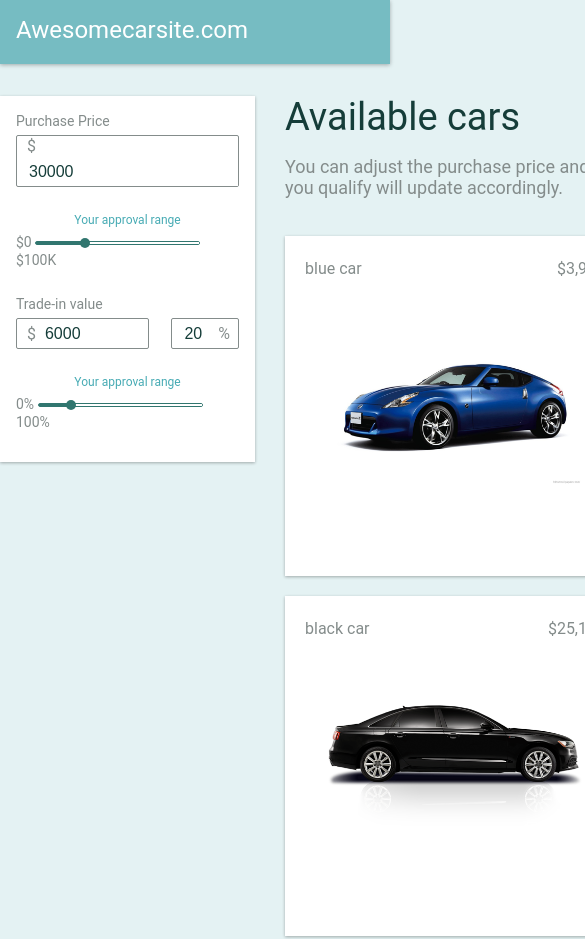
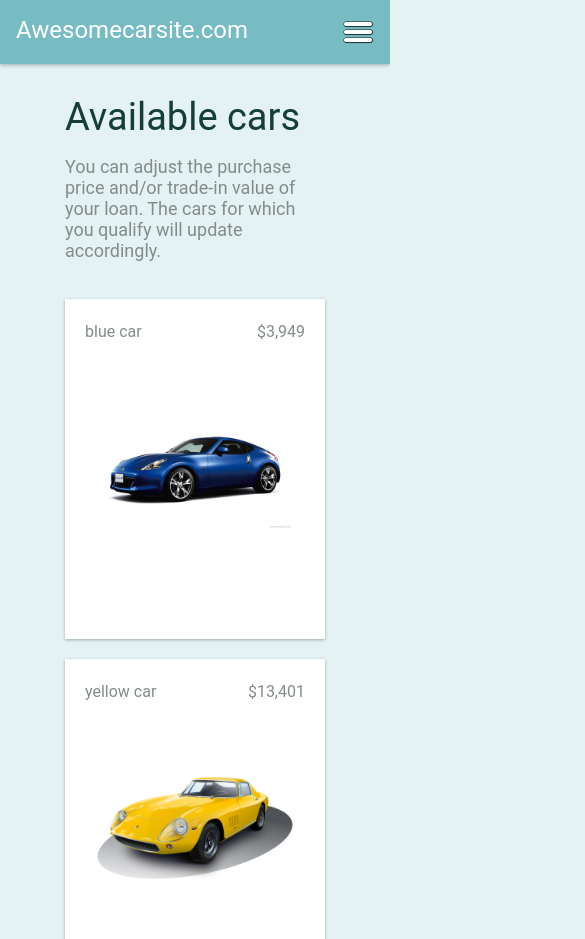
Before and after one commit to ephraimpei/awesome-cars, a plain HTML site: page index.html in a window 390 px wide. Shown: the top 939 px of the page, 585 px wide, since content can reach past the window. Drawn offline with nearby package versions, Linux system fonts and the light colour scheme.

Commit message:
mobile and tablet responsiveness added (portrait mode only)

```diff
--- a/index.html
+++ b/index.html
@@ -2,7 +2,7 @@
 <html>
   <head>
     <meta charset="utf-8">
-    <meta name="viewport" content="width=device-width, initial-scale=1">
+    <meta name="viewport" content="width=device-width, initial-scale=1, maximum-scale=1">
 
     <!-- Awesomecars local stylesheet -->
     <link rel="stylesheet" href="./stylesheets/css/main.css">
@@ -11,8 +11,9 @@
   </head>
   <body>
     <nav class="navbar">
-      <div class="navbar-container">
+      <div class="navbar-container group">
         <label class="navbar-title">Awesomecarsite.com</label>
+        <img src="./icons/mobile-menu-icon.png" class="mobile-menu-icon">
       </div>
     </nav>
 
@@ -91,9 +92,6 @@
     <!-- jQuery -->
     <script src="https://code.jquery.com/jquery-2.2.1.min.js"></script>
 
-    <!-- jQuery UI -->
-    <script src="https://code.jquery.com/ui/1.11.4/jquery-ui.min.js"></script>
-
     <!-- Local scripts -->
     <script src="./javascript/utilities.js"></script>
     <script src="./javascript/dom_element_variables.js"></script>
--- a/javascript/dom_element_variables.js
+++ b/javascript/dom_element_variables.js
@@ -29,3 +29,6 @@ const tradeInPercentBox = $(".trade-in-percent-input-wrapper");
 
 // load more button - loads more data when clicked;
 const loadMoreButton = $(".load-more");
+
+// mobile menu icon
+const mobileMenuIcon = $(".mobile-menu-icon");
--- a/javascript/initialize.js
+++ b/javascript/initialize.js
@@ -21,3 +21,8 @@ loadMoreButton.click( (e) => {
 
   carsIndex.append(createCarIndexItems(initDataSet));
 });
+
+// add click handler to mobile menu icon
+mobileMenuIcon.click( (e) => {
+
+});
--- a/stylesheets/sass/components/_cars_index.scss
+++ b/stylesheets/sass/components/_cars_index.scss
@@ -52,3 +52,27 @@
     margin-top: 20px;
   }
 }
+
+@media screen and (max-width: 800px)
+{
+  .cars-index-wrapper
+  {
+    width: 100%;
+
+    .cars-index
+    {
+      margin: auto;
+    }
+  }
+}
+
+@media screen and (max-width: 414px)
+{
+  .cars-index-wrapper
+  {
+    .cars-index
+    {
+      width: 260px;
+    }
+  }
+}
--- a/stylesheets/sass/components/_cars_index_item.scss
+++ b/stylesheets/sass/components/_cars_index_item.scss
@@ -43,3 +43,26 @@
 {
   margin-top: 20px;
 }
+
+@media screen and (max-width: 800px)
+{
+
+}
+
+@media screen and (max-width: 414px)
+{
+  .cars-index-item
+  {
+    width: 260px;
+  }
+
+  .car-index-item:nth-child(2n)
+  {
+    margin-left: 0;
+  }
+
+  .car-index-item:last-child
+  {
+    margin-bottom: 20px;
+  }
+}
--- a/stylesheets/sass/components/_cars_options.scss
+++ b/stylesheets/sass/components/_cars_options.scss
@@ -1,7 +1,7 @@
 .cars-options-wrapper
 {
   width: 262px;
-
+  transition: left .2s ease-in-out;
   .cars-options
   {
     display: flex;
@@ -16,6 +16,17 @@
     label
     {
       margin: 5px 0;
+    }
+  }
+}
+
+.pseudo-input-wrapper.price-input-wrapper
+{
+  .pseudo-input
+  {
+    .price-input
+    {
+      width: 80%;
     }
   }
 }
@@ -51,3 +62,12 @@
     width: 30%;
   }
 }
+
+@media screen and (max-width: 800px)
+{
+  .cars-options-wrapper
+  {
+    position: absolute;
+    left: -100%;
+  }
+}
--- a/stylesheets/sass/components/_navbar.scss
+++ b/stylesheets/sass/components/_navbar.scss
@@ -1,7 +1,6 @@
 .navbar
 {
   background-color: #76bcc2;
-  height: 64px;
   box-shadow: 0 1px 4px 0 rgba(0, 0, 0, 0.3);
 
   .navbar-container
@@ -12,6 +11,31 @@
     {
       color: #ffffff;
       font-size: 24px;
+      float: left;
+    }
+
+    .mobile-menu-icon
+    {
+      display: none;
+      float: right;
+      width: 32px;
+      height: 32px;
+      color: #eee;
+      cursor: pointer;
     }
   }
 }
+
+@media screen and (max-width: 800px)
+{
+  .navbar
+  {
+    .navbar-container
+    {
+      .mobile-menu-icon
+      {
+        display: block;
+      }
+    }
+  }
+}
--- a/stylesheets/sass/modules/_approval_slider.scss
+++ b/stylesheets/sass/modules/_approval_slider.scss
@@ -13,6 +13,8 @@
 
   .slider-wrapper
   {
+    white-space: nowrap;
+
     .slider
     {
       position: relative;
--- a/stylesheets/sass/modules/_pseudo_input_box.scss
+++ b/stylesheets/sass/modules/_pseudo_input_box.scss
@@ -7,7 +7,7 @@
 
   .pseudo-input
   {
-    padding-left: 10px;
+    padding-left: 3px;
     font-size: 16px;
 
     .pseudo-content-curr
```
Also changed, not shown: icons/mobile-menu-icon.png (added), stylesheets/css/main.css, 1 other file.
